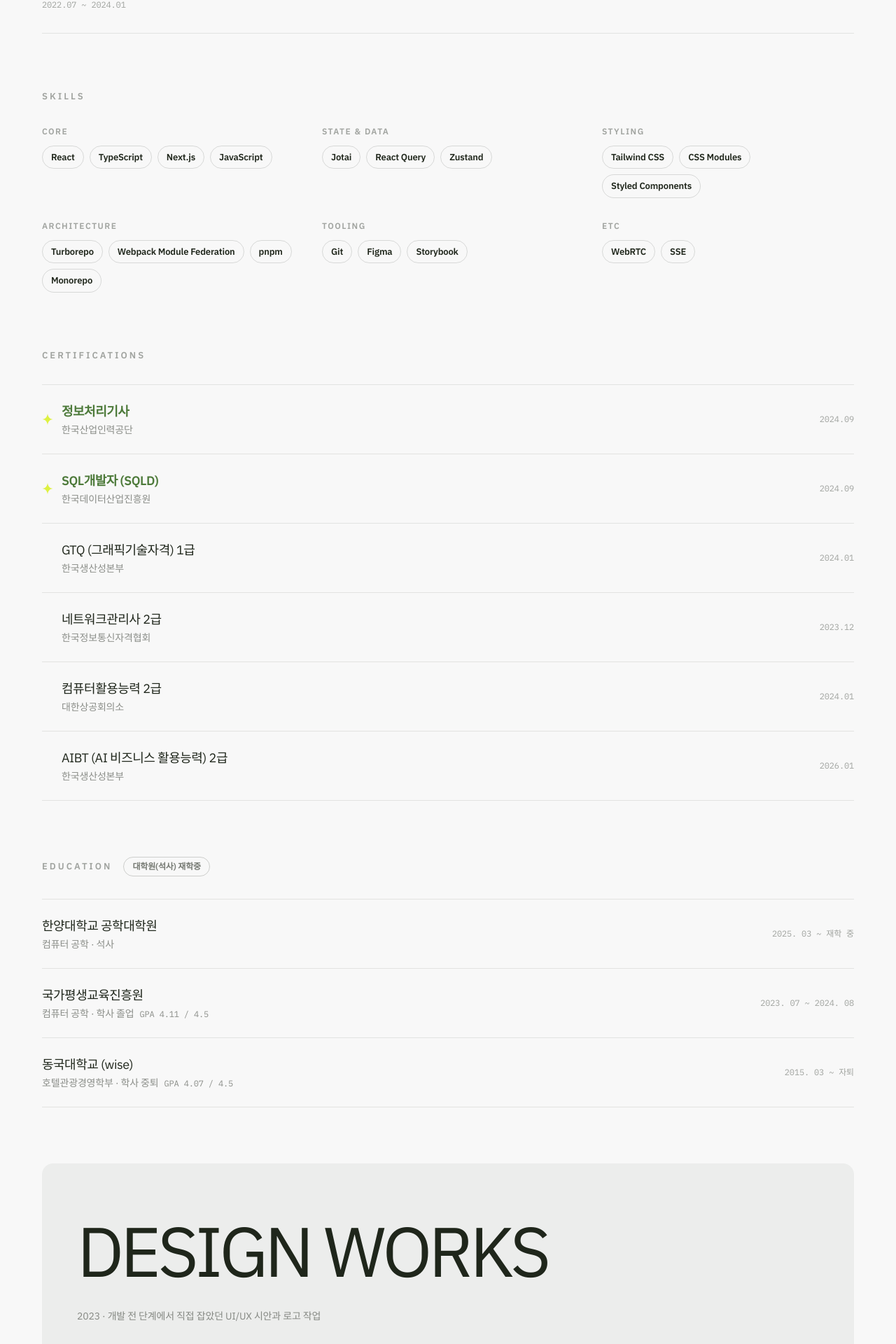
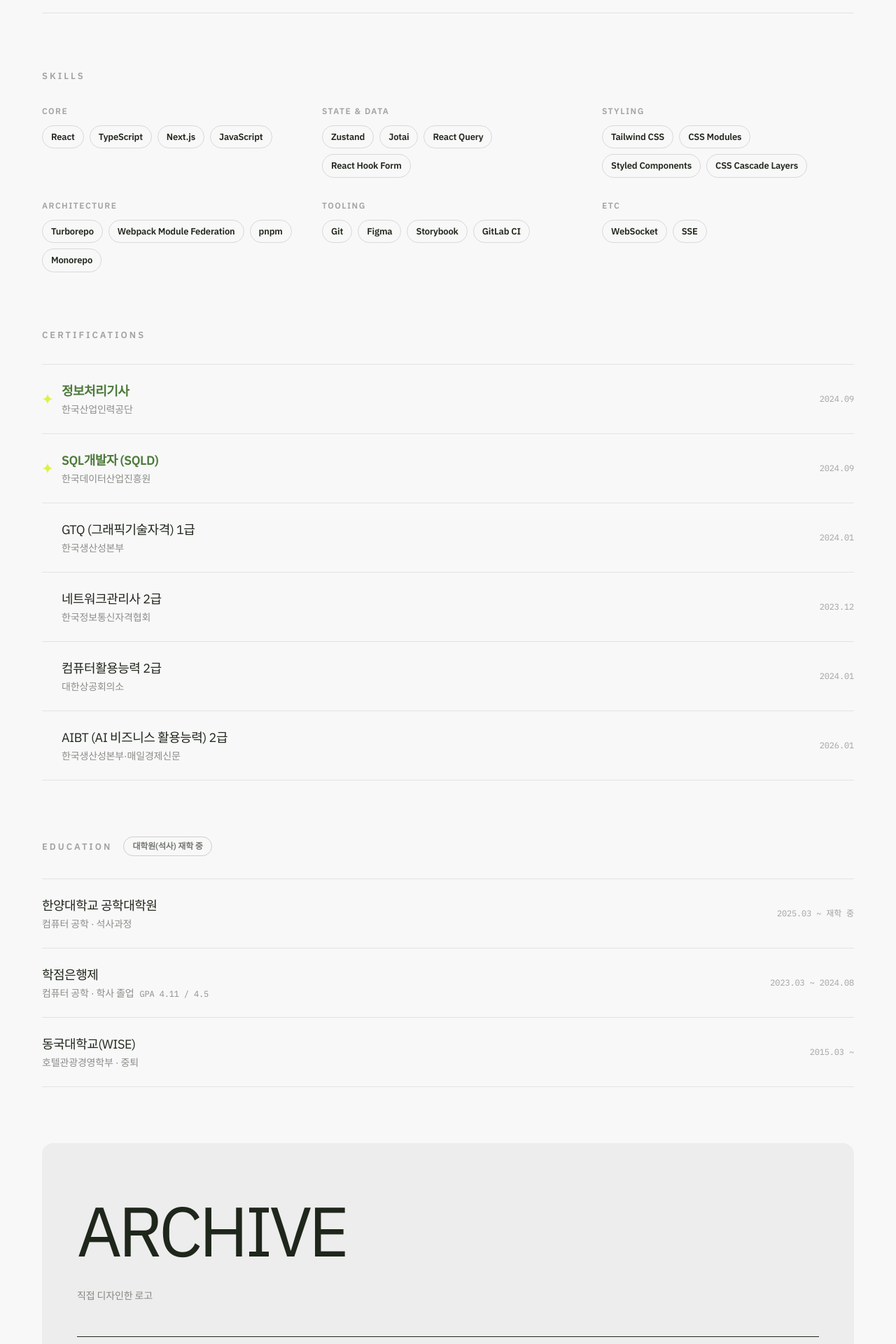
Before and after one commit to Da1re/atelier-dalre, a Next.js app in the folder apps/web/: page /about in a window 1280 px wide. Shown: the part 876-2796 px from the top of the page at 70% size. Built offline with nearby package versions, Linux system fonts and the light colour scheme; a web font is replaced by a local one.

Commit message:
feat: About·Archive 내용 정리

```diff
--- a/apps/web/src/app/about/models.ts
+++ b/apps/web/src/app/about/models.ts
@@ -5,11 +5,16 @@ export const SKILLS = [
   },
   {
     category: "State & Data",
-    items: ["Jotai", "React Query", "Zustand"],
+    items: ["Zustand", "Jotai", "React Query", "React Hook Form"],
   },
   {
     category: "Styling",
-    items: ["Tailwind CSS", "CSS Modules", "Styled Components"],
+    items: [
+      "Tailwind CSS",
+      "CSS Modules",
+      "Styled Components",
+      "CSS Cascade Layers",
+    ],
   },
   {
     category: "Architecture",
@@ -17,11 +22,11 @@ export const SKILLS = [
   },
   {
     category: "Tooling",
-    items: ["Git", "Figma", "Storybook"],
+    items: ["Git", "Figma", "Storybook", "GitLab CI"],
   },
   {
     category: "Etc",
-    items: ["WebRTC", "SSE"],
+    items: ["WebSocket", "SSE"],
   },
 ];
 
@@ -30,7 +35,7 @@ export const CAREER = [
     company: "(주)세이코어",
     role: "Frontend Developer",
     period: "2024.11 ~ 현재",
-    desc: "공공·엔터프라이즈 포털 FE 개발. 디자인 시스템, Module Federation 에디터 패키지, WebRTC 화상회의 SDK 통합 등 담당.",
+    desc: "공공·엔터프라이즈 포털 FE 개발. 포털 모노레포 공통 모듈(Module Federation 에디터·통합검색), 역할 기반 인증 구조, 공용 디자인시스템 개편과 설치형 패키지화, 폐쇄망 배포 표준화.",
   },
   {
     company: "(주)인더스웰",
@@ -73,7 +78,7 @@ export const CERTIFICATIONS = [
   },
   {
     name: "AIBT (AI 비즈니스 활용능력) 2급",
-    issuer: "한국생산성본부",
+    issuer: "한국생산성본부·매일경제신문",
     date: "2026.01",
     pinned: false,
   },
@@ -83,22 +88,22 @@ export const EDUCATION = [
   {
     school: "한양대학교 공학대학원",
     major: "컴퓨터 공학",
-    degree: "석사",
-    period: "2025. 03 ~ 재학 중",
+    degree: "석사과정",
+    period: "2025.03 ~ 재학 중",
     gpa: null,
   },
   {
-    school: "국가평생교육진흥원",
+    school: "학점은행제",
     major: "컴퓨터 공학",
     degree: "학사 졸업",
-    period: "2023. 07 ~ 2024. 08",
+    period: "2023.03 ~ 2024.08",
     gpa: "4.11 / 4.5",
   },
   {
-    school: "동국대학교 (wise)",
+    school: "동국대학교(WISE)",
     major: "호텔관광경영학부",
-    degree: "학사 중퇴",
-    period: "2015. 03 ~ 자퇴",
-    gpa: "4.07 / 4.5",
+    degree: "중퇴",
+    period: "2015.03 ~",
+    gpa: null,
   },
 ];
--- a/apps/web/src/app/about/page.tsx
+++ b/apps/web/src/app/about/page.tsx
@@ -32,8 +32,7 @@ export default function AboutPage() {
             이유입니다.
           </p>
           <p className="text-base text-foreground/60 leading-[1.8]">
-            좋은 UI는 좋은 DX에서 나온다고 생각합니다. 공통 컴포넌트와
-            아키텍처를 설계해 팀 전체가 편하게 일할 수 있는 환경을 만드는 데
+            공통 컴포넌트와 아키텍처를 설계해 팀 전체가 편하게 일할 수 있는 환경을 만드는 데
             관심이 많습니다.
           </p>
         </div>
@@ -112,6 +111,7 @@ export default function AboutPage() {
                       alt="pinned"
                       width={16}
                       height={16}
+                      className="w-4 h-4"
                     />
                   )}
                 </span>
@@ -141,7 +141,7 @@ export default function AboutPage() {
             Education
           </h2>
           <span className="text-[12px] font-semibold px-3 py-1 rounded-full border border-foreground/20 text-foreground/60">
-            대학원(석사) 재학중
+            대학원(석사) 재학 중
           </span>
         </div>
         <ul className="border-t border-foreground/10">
--- a/apps/web/src/components/sections/section-other-projects.tsx
+++ b/apps/web/src/components/sections/section-other-projects.tsx
@@ -7,30 +7,6 @@ import { useEffect, useRef, useState } from "react";
 gsap.registerPlugin(ScrollTrigger);
 
 const OTHER_PROJECTS = [
-  {
-    title: "Web UI/UX",
-    type: "User Activity",
-    year: "2023",
-    imgSrc: "/images/projects/img0.png",
-  },
-  {
-    title: "Web UI/UX",
-    type: "Team Activity",
-    year: "2023",
-    imgSrc: "/images/projects/img1.png",
-  },
-  {
-    title: "Web UI/UX",
-    type: "Payment details",
-    year: "2023",
-    imgSrc: "/images/projects/img2.png",
-  },
-  {
-    title: "Web UI/UX",
-    type: "Account Setting",
-    year: "2023",
-    imgSrc: "/images/projects/img3.png",
-  },
   {
     title: "Logo",
     type: "Platform Circle Logo",
@@ -104,10 +80,10 @@ export const SectionOtherProjects = () => {
     <section className="bg-foreground/5 text-foreground rounded-2xl flex flex-col gap-8 md:gap-12 px-5 md:px-12.5 py-8 md:py-12.5">
       <div>
         <h2 className="uppercase font-normal tracking-[-3px] md:tracking-[-5px]" style={{ fontSize: "clamp(48px, 12vw, 100px)" }}>
-          Design Works
+          Archive
         </h2>
         <p className="text-sm text-foreground/50 mt-2">
-          2023 · 개발 전 단계에서 직접 잡았던 UI/UX 시안과 로고 작업
+          직접 디자인한 로고
         </p>
       </div>
 
@@ -120,8 +96,10 @@ export const SectionOtherProjects = () => {
             <h3 className="font-normal tracking-[-0.5px] md:tracking-[-1px]" style={{ fontSize: "clamp(22px, 6vw, 40px)" }}>
               {project.title}
             </h3>
-            <p className="self-center text-xs md:text-base text-foreground/60 hidden sm:block">{project.type}</p>
-            <p className="self-center text-xs md:text-base shrink-0">{project.year}</p>
+            <div className="flex items-center gap-6 md:gap-10 shrink-0">
+              <p className="text-xs md:text-base text-foreground/60 hidden sm:block">{project.type}</p>
+              <p className="text-xs md:text-base">{project.year}</p>
+            </div>
           </li>
         ))}
       </ul>
```
